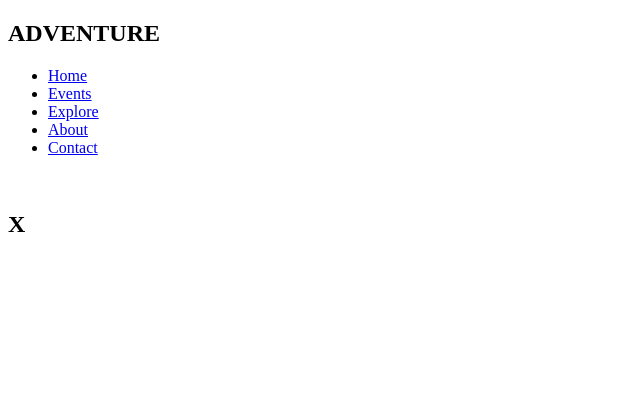
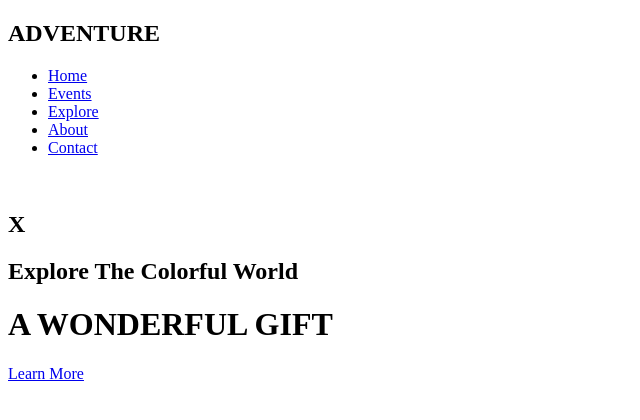
Before and after one commit to EthanGantt/Outdoor-Adventure, a plain HTML site: page index.html in a window 1280 px wide. Shown: the whole page, without its empty margins (0-640 px from the left). Drawn offline with Linux system fonts and the light colour scheme.

Commit message:
Built HTML Header

```diff
--- a/index.html
+++ b/index.html
@@ -35,5 +35,16 @@
             <h1 class="close btn">X</h1>
         </div>
     </nav>
+
+<!-- Header -->
+<header>
+  <div class="header-content">
+    <h2>Explore The Colorful World</h2>
+    <div class="line"></div>
+    <h1>A WONDERFUL GIFT</h1>
+    <a href="#about" class="ctn">Learn More</a>
+  </div>
+</header>
+
 </body>
 </html>
```
